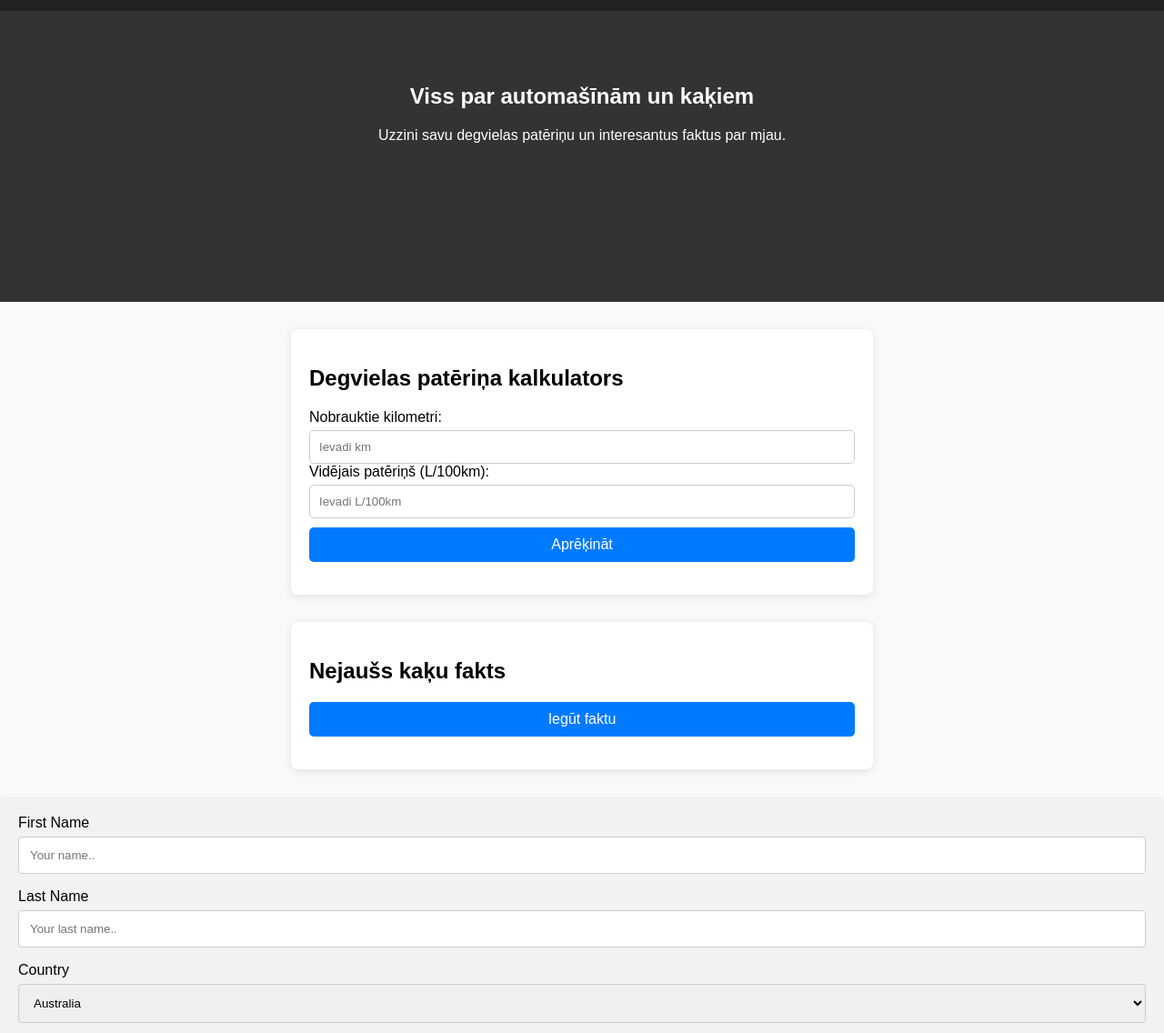
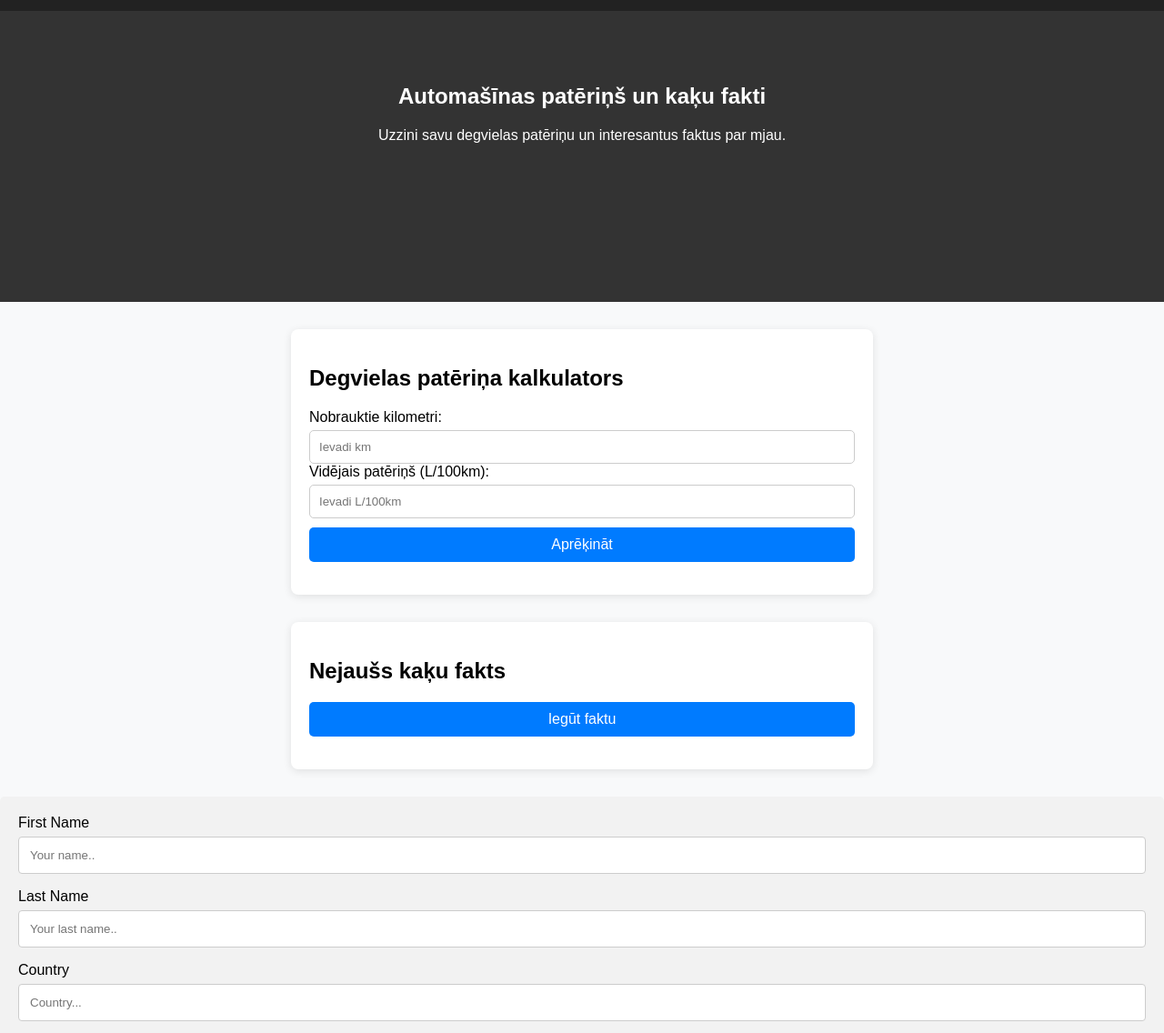
Before and after one commit to 23DP4RNeim/majaslapa, a plain HTML site: page index.html in a window 1280 px wide. Shown: the part 93-1229 px from the top of the page at 91% size. Drawn offline with Linux system fonts and the light colour scheme.

Commit message:
pabeigta majaslapa

```diff
--- a/index.html
+++ b/index.html
@@ -22,7 +22,7 @@
 
     <main>
         <section id="home" class="hero">
-            <h1>Viss par automašīnām un kaķiem</h1>
+            <h1>Automašīnas patēriņš un kaķu fakti</h1>
             <p>Uzzini savu degvielas patēriņu un interesantus faktus par mjau.</p>
         </section>
 
@@ -55,11 +55,7 @@
                   <input type="text" id="lname" name="lastname" placeholder="Your last name..">
 
                   <label for="country">Country</label>
-                  <select id="country" name="country">
-                    <option value="australia">Australia</option>
-                    <option value="canada">Canada</option>
-                    <option value="usa">USA</option>
-                  </select>
+                  <input type="text" id="Country" name="Country" placeholder="Country...">
 
                   <label for="subject">Subject</label>
                   <textarea id="subject" name="subject" placeholder="Write something.." style="height:200px"></textarea>
```
